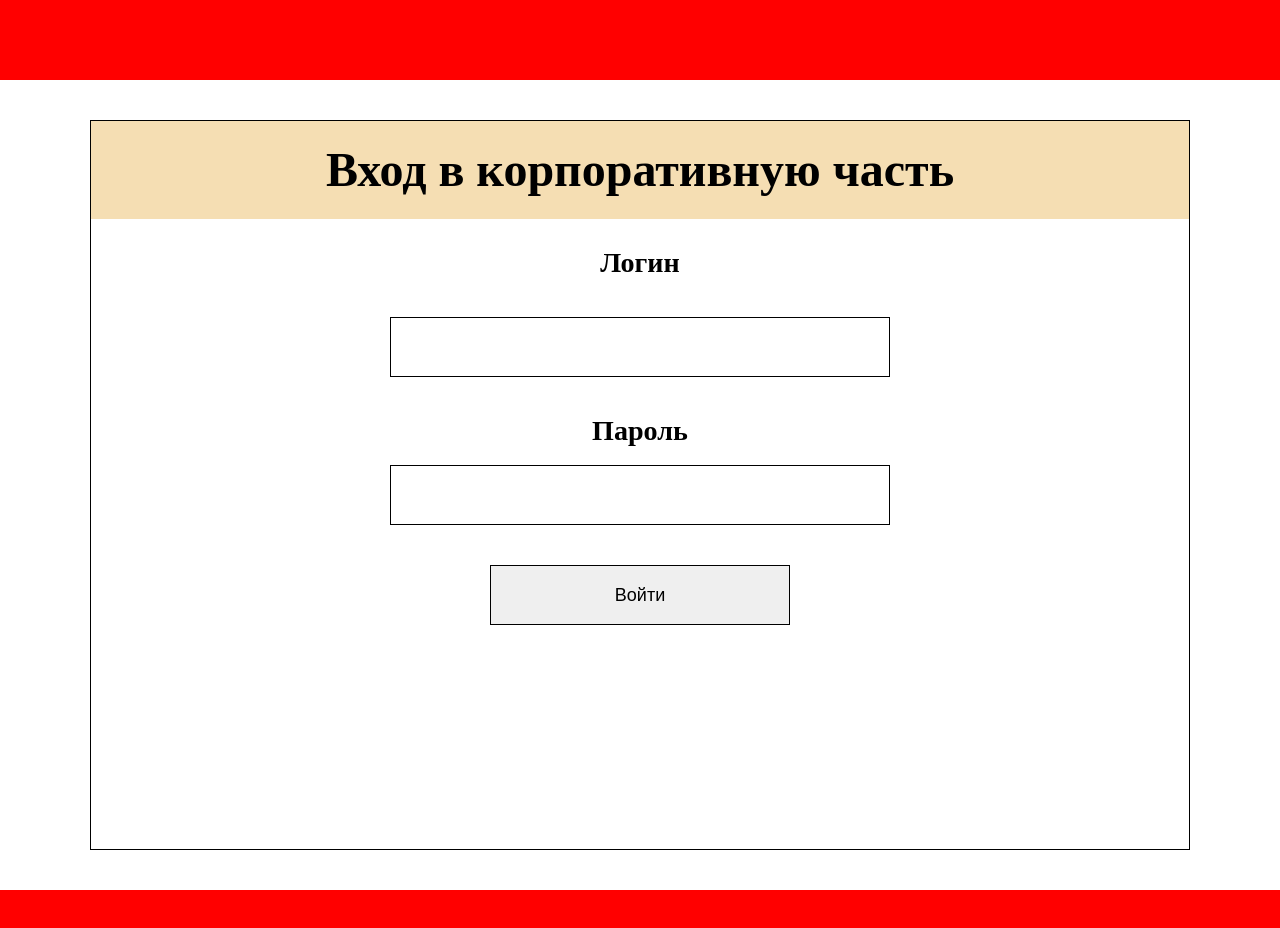
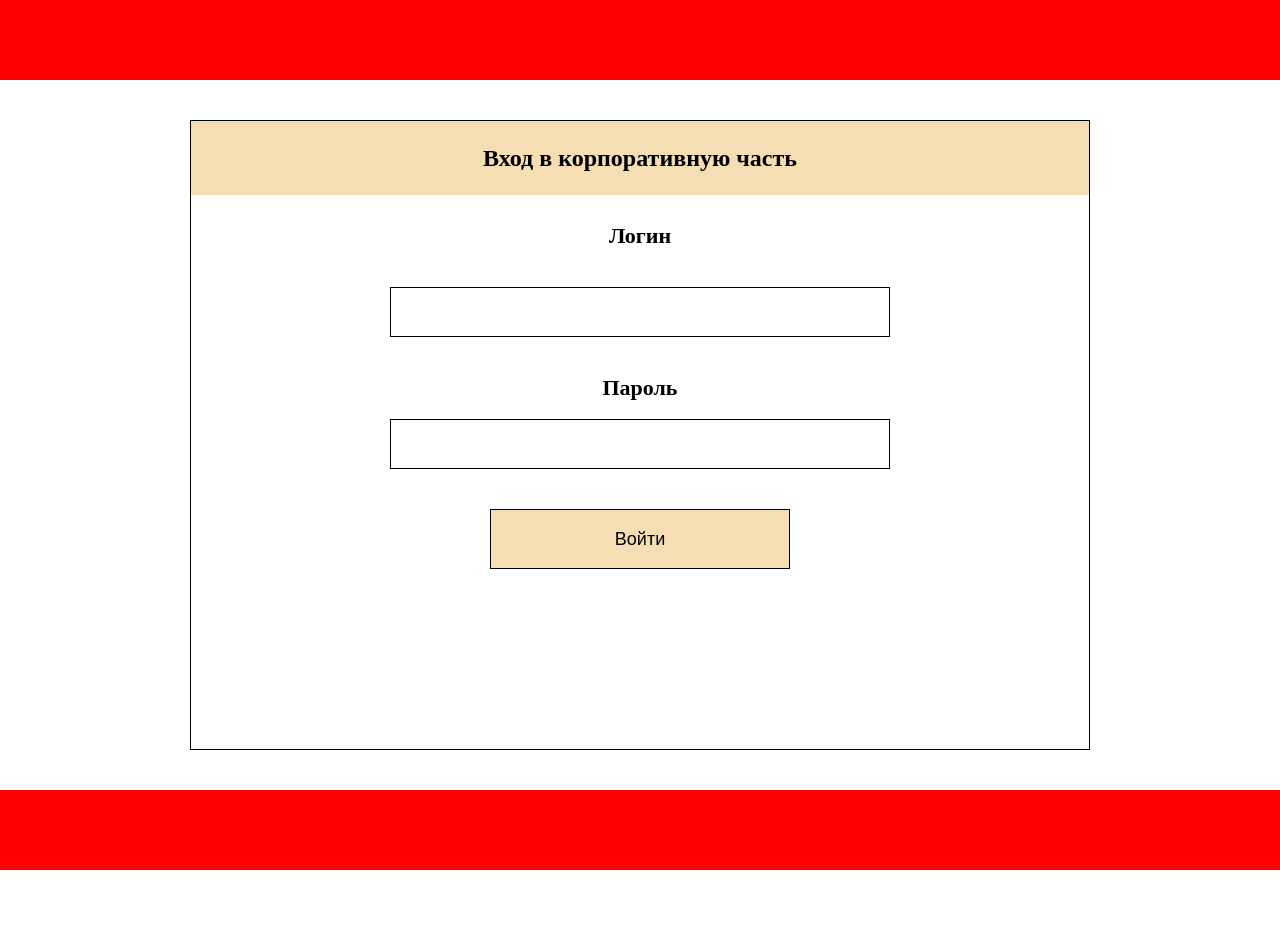
Before and after one commit to AdiosSySni/RegularExpression, a plain HTML site: page index.html in a window 1280 px wide. After the commit the page ends 870 px from the top, so only its background shows below. Drawn offline with Linux system fonts and the light colour scheme.

Commit message:
сданная работа

```diff
--- a/style/css/style.css
+++ b/style/css/style.css
@@ -32,10 +32,15 @@ html, body {
   flex: 1 1 auto;
 }
 
+.main h1 {
+  font-size: 24px;
+}
+
 .form {
-  width: 1100px;
-  height: 730px;
+  width: 900px;
+  height: 630px;
   border: 1px solid black;
+  /* border-bottom: 6px solid wheat; */
 }
 .form__login {
   margin: 20px 0 0 0;
@@ -57,19 +62,21 @@ html, body {
   justify-content: space-between;
 }
 .form__info h3 {
+  font-size: 22px;
   text-align: center;
 }
 .form__info ul {
   padding: 0 0 0 30px;
   margin: 20px 0 0 0;
   font-size: 18px;
+  color: gray;
 }
 .form__info_login, .form__info_password {
   outline: none;
   margin: 20px 0 0 0;
   font-size: 20px;
   width: 500px;
-  height: 60px;
+  height: 50px;
   text-align: center;
   border: 1px solid black;
 }
@@ -80,6 +87,7 @@ html, body {
   width: 300px;
   height: 60px;
   border: 1px solid black;
+  background: wheat;
 }
 
 .hide {
```
